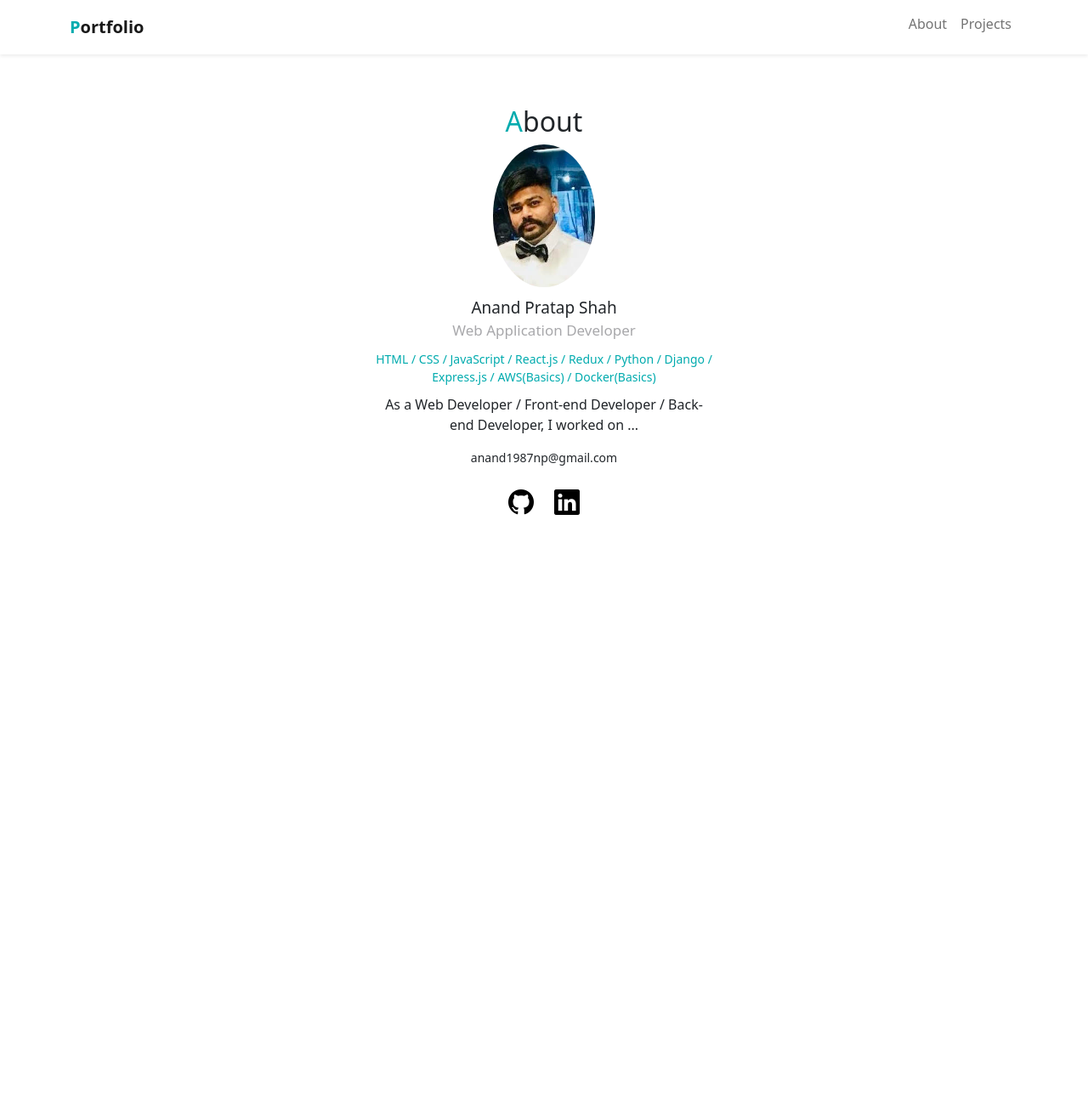
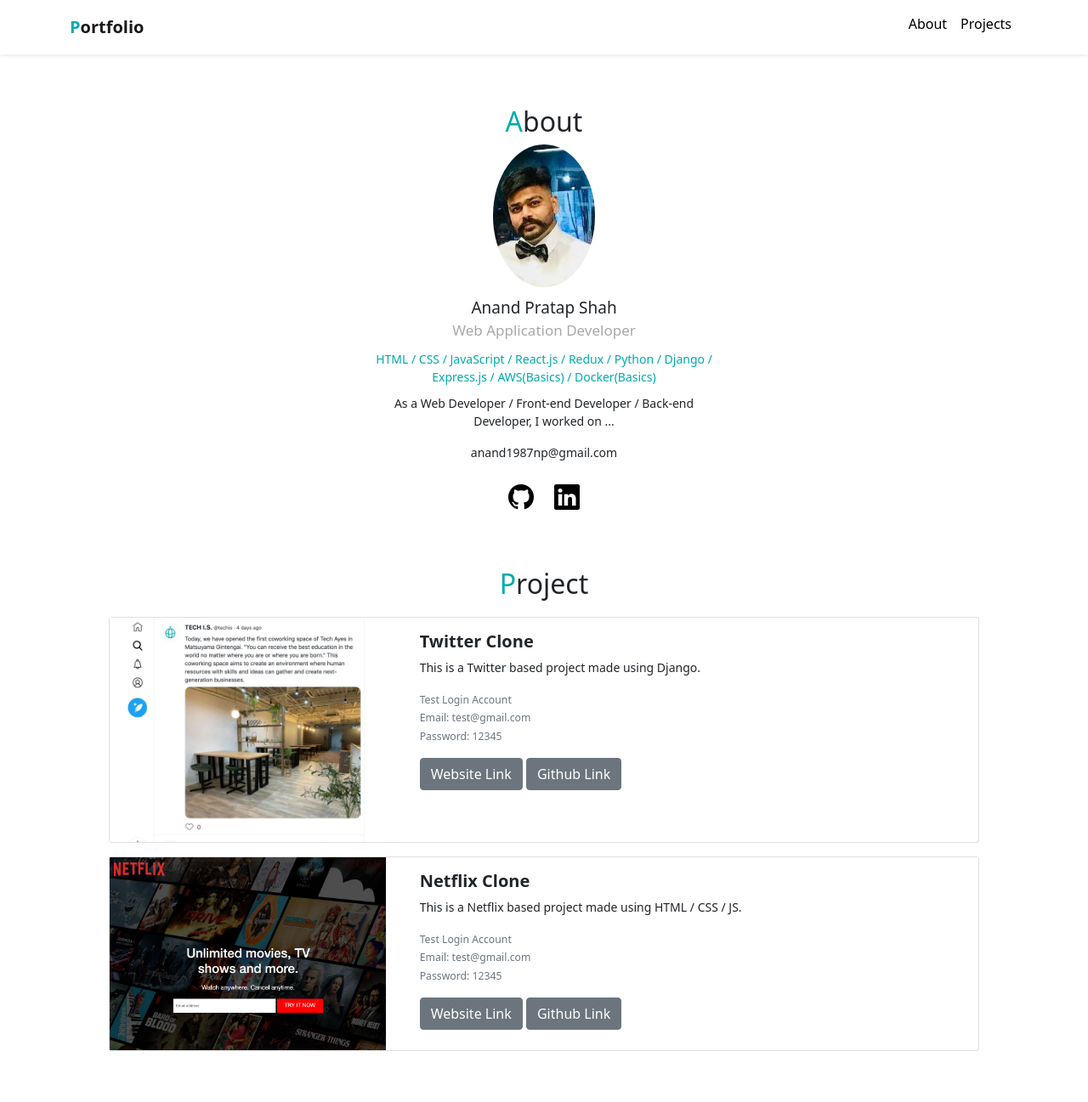
Before and after one commit to anand1987np/Portfolio, a PHP site: page / in a window 1280 px wide. Shown: the whole page at 85% size. Before the commit the page ends 606 px from the top, so only its background shows below. Run offline with PHP 8.4, Linux system fonts and the light colour scheme; some libraries are stand-ins or nearby versions.

Commit message:
created project and completed template designing

```diff
--- a/index.html
+++ b/index.html
@@ -30,6 +30,7 @@
                 <a class="nav-link font-black" href="#projects">Projects</a>
               </li>
             </ul>
+            </div>
           </div>
         </div>
     </nav>
@@ -50,6 +51,53 @@
       </div>
     </div>
 
+    <div id="project">
+      <h2><span class="font-primary">P</span>roject</h2>
+
+      <div class="card mb-3">
+        <div class="row">
+          <div class="col-md-4">
+            <img src="img/project-twitter.png" alt="Twitter Project">
+          </div>
+          <div class="col-md-8">
+            <div class="card-body">
+              <h5 class="card-title">Twitter Clone</h5>
+              <p class="card-text">This is a Twitter based project made using Django.</p>
+              <p class="card-text"><small class="text-muted">
+                Test Login Account <br>
+                Email: test@gmail.com <br>
+                Password: 12345
+              </small></p>
+              <a href="#" target="_blank" class=" btn btn-secondary">Website Link</a>
+              <a href="#" target="_blank" class=" btn btn-secondary">Github Link</a>
+            </div>
+          </div>
+        </div>
+      </div>
+
+      <div class="card mb-3">
+        <div class="row">
+          <div class="col-md-4">
+            <img src="img/project-netflix.png" alt="Netflix Project">
+          </div>
+          <div class="col-md-8">
+            <div class="card-body">
+              <h5 class="card-title">Netflix Clone</h5>
+              <p class="card-text">This is a Netflix based project made using HTML / CSS / JS.</p>
+              <p class="card-text"><small class="text-muted">
+                Test Login Account <br>
+                Email: test@gmail.com <br>
+                Password: 12345
+              </small></p>
+              <a href="#" target="_blank" class=" btn btn-secondary">Website Link</a>
+              <a href="#" target="_blank" class=" btn btn-secondary">Github Link</a>
+            </div>
+          </div>
+        </div>
+      </div>
+
+    </div>
+
     <script src="https://cdn.jsdelivr.net/npm/bootstrap@5.0.0-beta2/dist/js/bootstrap.bundle.min.js" integrity="sha384-b5kHyXgcpbZJO/tY9Ul7kGkf1S0CWuKcCD38l8YkeH8z8QjE0GmW1gYU5S9FOnJ0" crossorigin="anonymous"></script>
 
 </body>
--- a/style.css
+++ b/style.css
@@ -17,6 +17,19 @@
     font-weight: bold;
 }
 
+p {
+    font-size: 14px;
+}
+
+h2 {
+    font-weight: bold;
+    font-size: 23px;
+    margin-bottom: 20px;
+}
+
+a.font-black {
+    color: #000 !important;
+}
 /*************
 
 ABOUT
@@ -64,3 +77,27 @@
 #about .icons a {
     color: #000;
 }
+
+/********************
+
+PROJECT
+
+*********************/
+
+#project {
+    margin: 60px auto;
+    width: 80%;
+}
+
+#project h2 {
+    text-align: center;
+    margin-bottom: 20px;
+}
+
+#project .card img {
+    width: 100%;
+}
+
+#project .card-title {
+    font-weight: bold;
+}
```
